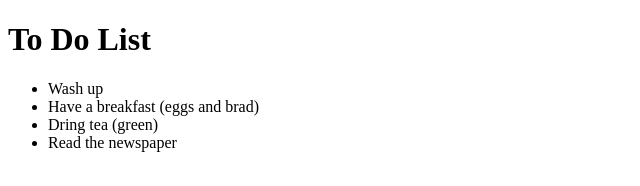
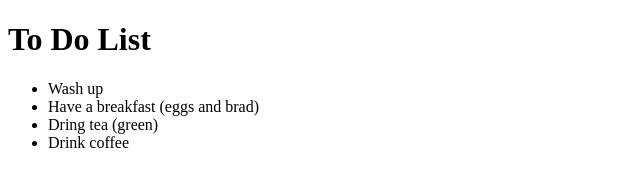
Before and after one commit to Sango-dev/IpzSixthLab, a plain HTML site: page index2.html in a window 1280 px wide. Shown: the full height of the page, 0-640 px from the left. Drawn offline with Linux system fonts and the light colour scheme.

Commit message:
swap the list element

```diff
--- a/index2.html
+++ b/index2.html
@@ -12,7 +12,7 @@
         <li>Wash up</li>
         <li>Have a breakfast (eggs and brad)</li>
         <li>Dring tea (green)</li>
-        <li>Read the newspaper</li>
+        <li>Drink coffee</li>
     </ul>
 </body>
 </html>
```
